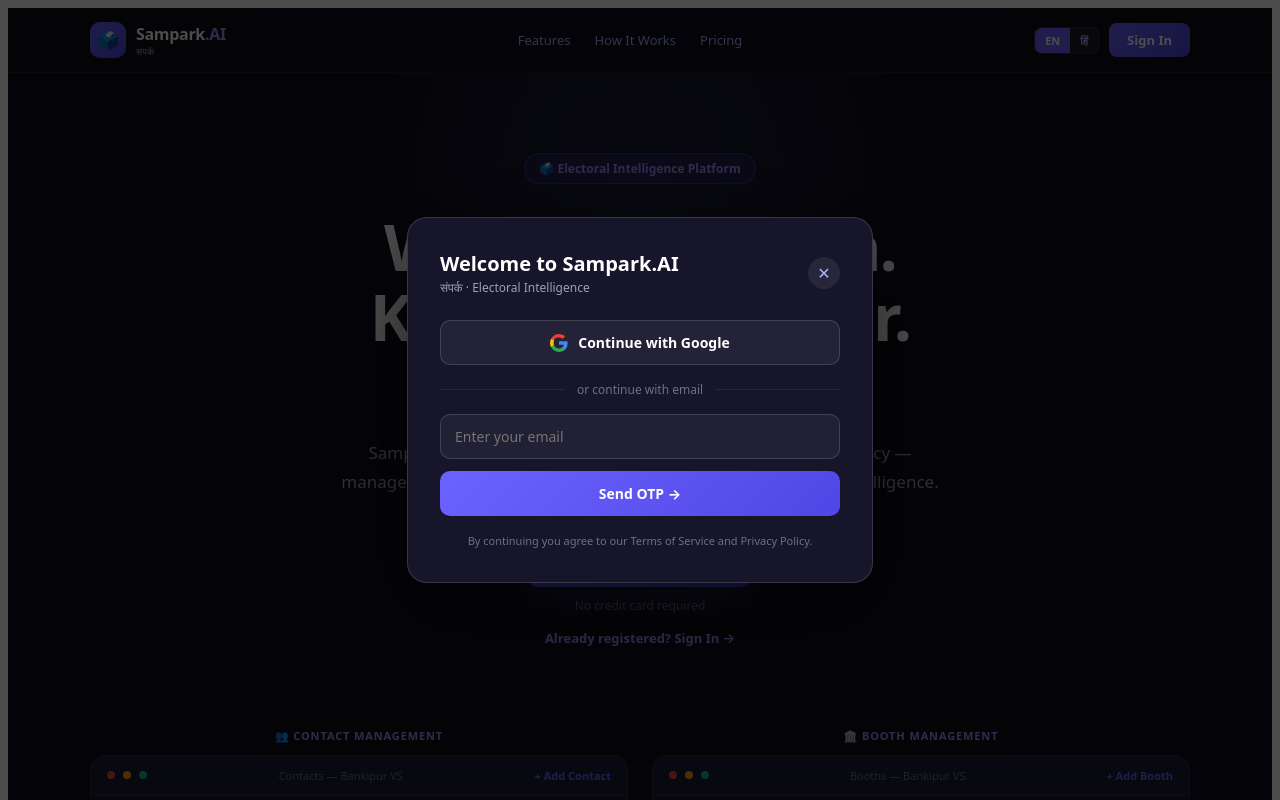
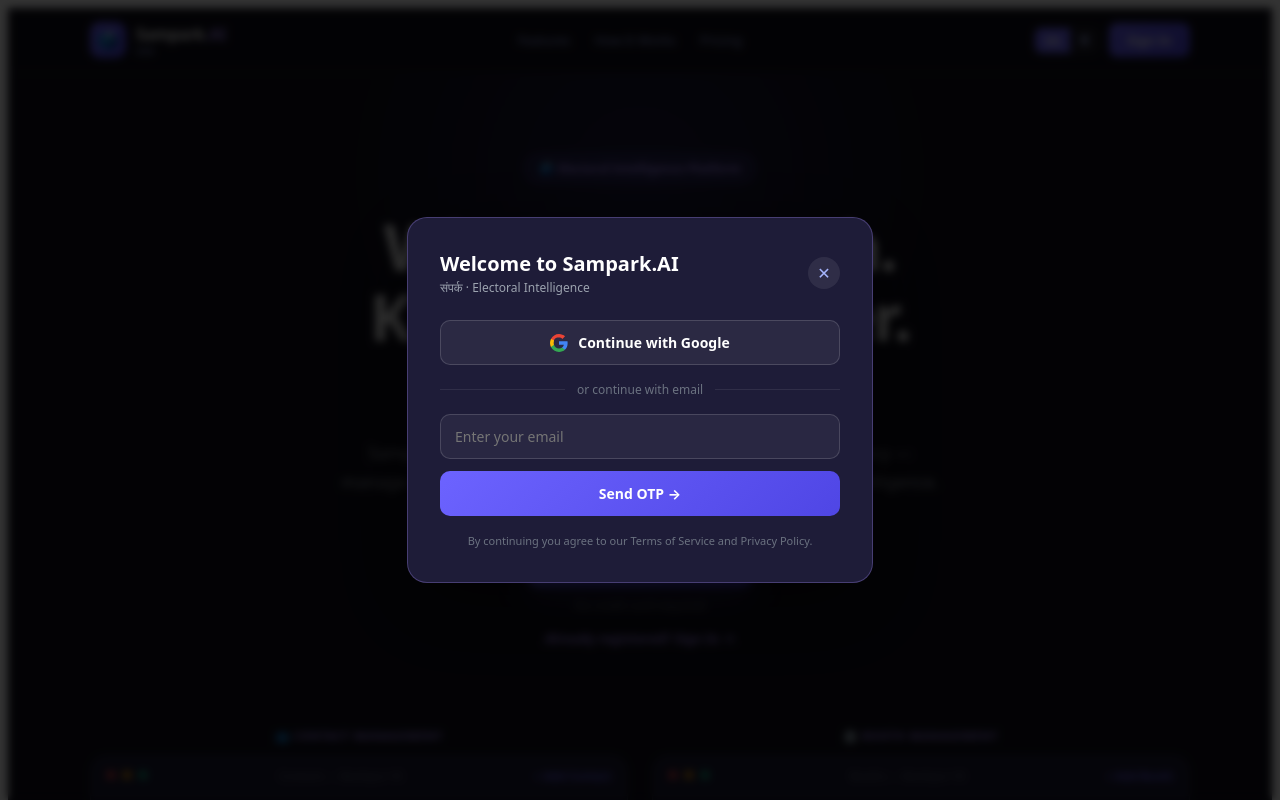
Before and after one commit to mukulsinghfreelance-coder/electoral-crm, a React (Vite) app: page / in a window 1280 px wide. Both pictures are taken after a click on the button "Sign In". Shown: the top 800 px of the page. Built offline with nearby package versions, Linux system fonts and the light colour scheme; no server answers; the database is empty.

Commit message:
Integration

```diff
--- a/src/App.jsx
+++ b/src/App.jsx
@@ -824,14 +824,6 @@
   };
 
   // ── Guards (AppRouter guarantees user + workspace exist here) ──────────
-  if(loading)  return <LoadingScreen message="Loading data…"/>;
-  if(loadErr)  return <ErrorScreen message={loadErr} onRetry={loadAll}/>;
-
-  const L=settings.labels||{};
-  const thS={position:"sticky",top:0,fontSize:10,fontWeight:700,color:C.gray400,textTransform:"uppercase",letterSpacing:".05em",padding:"8px 10px",borderBottom:`2px solid ${C.gray200}`,textAlign:"left",userSelect:"none",background:C.gray50,whiteSpace:"nowrap"};
-  const thSB={...thS,background:"#F0FDFA",color:C.teal,borderBottom:`2px solid ${C.teal}33`};
-  const tdS={padding:"10px 10px",fontSize:13,overflow:"hidden",textOverflow:"ellipsis",whiteSpace:"nowrap",borderBottom:`1px solid ${C.gray100}`};
-
   useEffect(()=>{
     const s=document.createElement('style');s.id='app-m-css';
     s.textContent=`
@@ -840,15 +832,12 @@
         #bottom-nav{display:flex!important;position:fixed;bottom:0;left:0;right:0;z-index:200;}
         #data-status-strip{display:flex!important;}
         #detail-panel-desktop{display:none!important;}
-        #metrics-row{grid-template-columns:repeat(2,1fr)!important;gap:4px!important;padding:4px 6px!important;}
-        #booth-metrics{grid-template-columns:repeat(2,1fr)!important;gap:4px!important;padding:4px 6px!important;}
-        #filter-bar select{font-size:14px!important;}
+        #metrics-row,#booth-metrics{grid-template-columns:repeat(2,1fr)!important;gap:4px!important;padding:4px 6px!important;}
         .top-strip-label{display:none!important;}
         #hero-bar,#booth-hero{padding:5px 8px!important;overflow:hidden!important;}
         #filter-bar{padding:3px 6px!important;overflow:hidden!important;}
         #main-content{padding-bottom:90px!important;}
         input,select,textarea{font-size:16px!important;box-sizing:border-box!important;}
-        [style*="grid-template-columns: 1fr 1fr 1fr"]{grid-template-columns:1fr!important;}
       }
       @media(min-width:769px){
         #bottom-nav{display:none!important;}
@@ -858,6 +847,15 @@
     if(!document.getElementById('app-m-css'))document.head.appendChild(s);
     return()=>document.getElementById('app-m-css')?.remove();
   },[]);
+
+  if(loading)  return <LoadingScreen message="Loading data…"/>;
+  if(loadErr)  return <ErrorScreen message={loadErr} onRetry={loadAll}/>;
+
+  const L=settings.labels||{};
+  const thS={position:"sticky",top:0,fontSize:10,fontWeight:700,color:C.gray400,textTransform:"uppercase",letterSpacing:".05em",padding:"8px 10px",borderBottom:`2px solid ${C.gray200}`,textAlign:"left",userSelect:"none",background:C.gray50,whiteSpace:"nowrap"};
+  const thSB={...thS,background:"#F0FDFA",color:C.teal,borderBottom:`2px solid ${C.teal}33`};
+  const tdS={padding:"10px 10px",fontSize:13,overflow:"hidden",textOverflow:"ellipsis",whiteSpace:"nowrap",borderBottom:`1px solid ${C.gray100}`};
+
 
   return (
     <div id="app-root" style={{display:"flex",flexDirection:"column",height:"100vh",background:C.white,fontFamily:"-apple-system,BlinkMacSystemFont,'Segoe UI',Roboto,sans-serif",fontSize:13,overflow:"hidden"}}>
--- a/src/pages/LandingPage.jsx
+++ b/src/pages/LandingPage.jsx
@@ -392,8 +392,8 @@
     <div style={{ background:C.bg, minHeight:'100vh', fontFamily:font, color:C.text }}>
 
       {/* ── NAVBAR ────────────────────────────────────────────────────────────── */}
-      <nav style={{ position:'sticky', top:0, zIndex:100, background:'rgba(15,14,26,0.85)', backdropFilter:'blur(16px)', borderBottom:`1px solid ${C.border}`, padding:'0 24px' }}>
-        <div style={{ maxWidth:1100, margin:'0 auto', height:64, display:'flex', alignItems:'center', justifyContent:'space-between' }}>
+      <nav style={{ position:'sticky', top:0, zIndex:100, background:'rgba(15,14,26,0.95)', backdropFilter:'blur(16px)', borderBottom:`1px solid ${C.border}`, padding:'0 16px' }}>
+        <div className="lp-nav-container" style={{ maxWidth:1100, margin:'0 auto', height:64, display:'flex', alignItems:'center', justifyContent:'space-between' }}>
           {/* Logo */}
           <div style={{ display:'flex', alignItems:'center', gap:10 }}>
             <div style={{ width:36, height:36, borderRadius:10, background:`linear-gradient(135deg,${C.primary},${C.primaryD})`, display:'flex', alignItems:'center', justifyContent:'center', fontSize:18 }}>🗳️</div>
@@ -403,7 +403,7 @@
             </div>
           </div>
           {/* Nav links */}
-          <div style={{ display:'flex', alignItems:'center', gap:24 }}>
+          <div className="lp-nav-links" style={{ display:'flex', alignItems:'center', gap:24 }}>
             {[['features','#features'],['howItWorks','#how'],['pricing','#pricing']].map(([k,href]) => (
               <a key={k} href={href} style={{ fontSize:13, color:C.gray, textDecoration:'none', fontWeight:500 }}
                 onMouseEnter={e => e.target.style.color=C.white}
@@ -413,7 +413,7 @@
             ))}
           </div>
           {/* Right controls */}
-          <div style={{ display:'flex', alignItems:'center', gap:10 }}>
+          <div className="lp-nav-btns" style={{ display:'flex', alignItems:'center', gap:10 }}>
             {/* Language toggle */}
             <div style={{ display:'flex', background:'rgba(255,255,255,0.06)', border:`1px solid ${C.border}`, borderRadius:8, overflow:'hidden' }}>
               {['en','hi'].map(l => (
@@ -617,9 +617,10 @@
       {showAuth && (
         <div
           onClick={e => e.target === e.currentTarget && setShowAuth(false)}
-          style={{ position:'fixed', inset:0, background:'rgba(0,0,0,0.7)', display:'flex', alignItems:'center', justifyContent:'center', zIndex:1000, padding:20 }}
+          className="lp-auth-overlay"
+          style={{ position:'fixed', inset:0, background:'rgba(0,0,0,0.8)', display:'flex', alignItems:'center', justifyContent:'center', zIndex:1000, padding:20, backdropFilter:'blur(4px)' }}
         >
-          <div style={{ background:'#16152A', border:`1px solid ${C.border2}`, borderRadius:20, padding:32, width:'100%', maxWidth:400, boxShadow:'0 24px 80px rgba(0,0,0,0.5)' }}>
+          <div className="lp-auth-modal" style={{ background:'#1E1C38', border:`1px solid rgba(167,139,250,0.3)`, borderRadius:20, padding:32, width:'100%', maxWidth:400, boxShadow:'0 24px 80px rgba(0,0,0,0.5)' }}>
             {/* Header */}
             <div style={{ display:'flex', justifyContent:'space-between', alignItems:'center', marginBottom:24 }}>
               <div>
```
